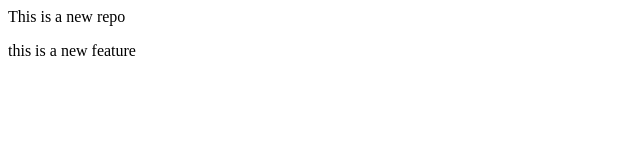
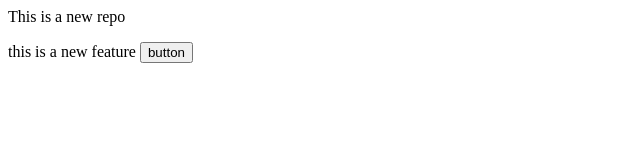
Before and after one commit to dsbhardwaj/localrepo, a plain HTML site: page index.html in a window 1280 px wide. Shown: the whole page, without its empty margins (0-640 px from the left). Drawn offline with Linux system fonts and the light colour scheme.

Commit message:
new feature

```diff
--- a/index.html
+++ b/index.html
@@ -1,2 +1,2 @@
 <p>This is a new repo</p>
-<p>this is a new feature</p>
+<p>this is a new feature <button>button</button></p>
```
